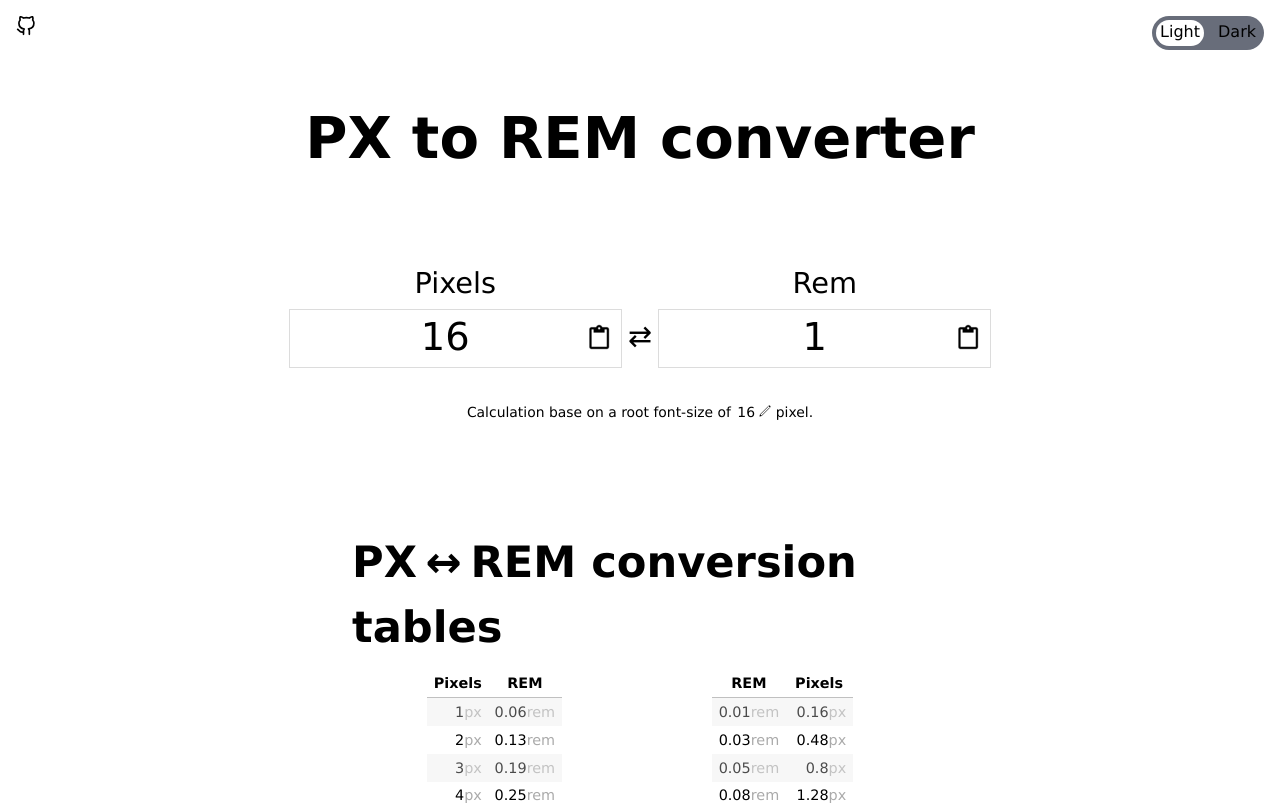
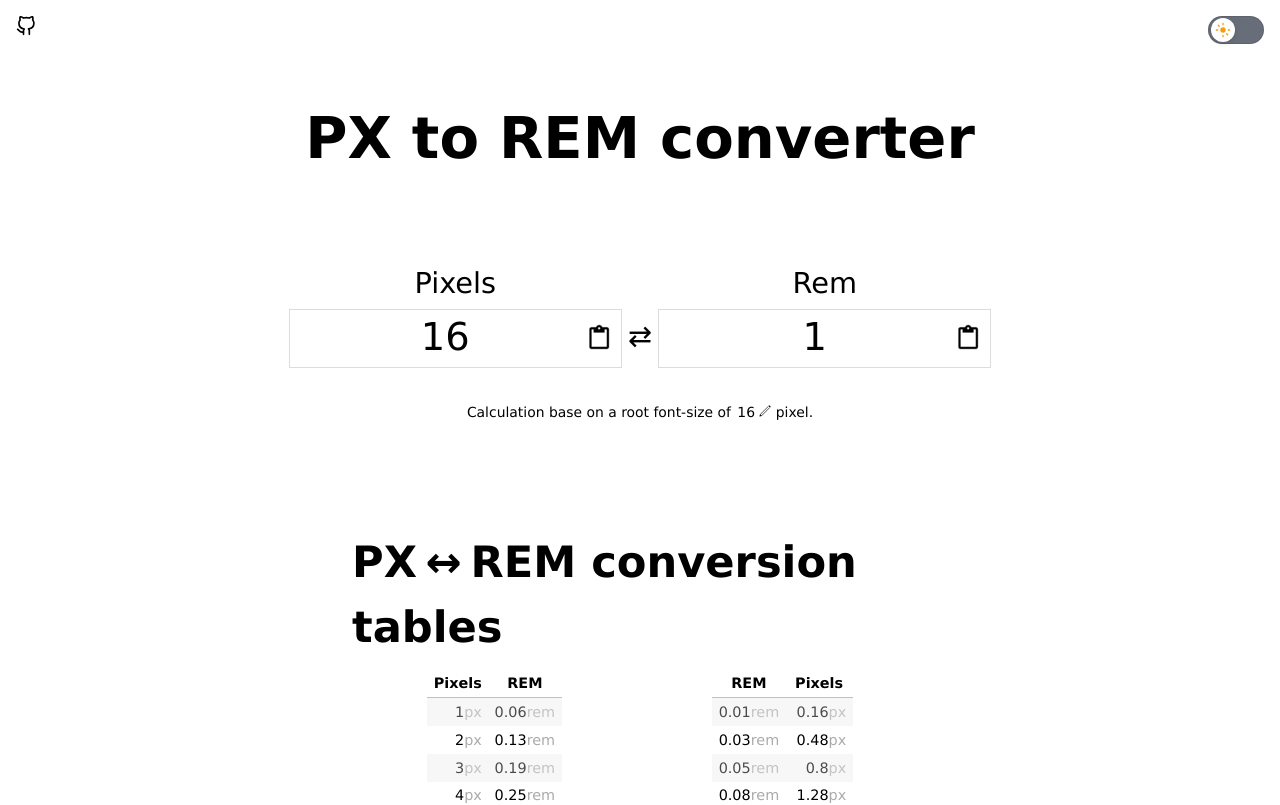
Before and after one commit to ExcitedDeveloper/pxtorem, a React (Vite) app: page / in a window 1280 px wide. Shown: the top 805 px of the page. Built offline with nearby package versions, Linux system fonts and the light colour scheme.

Commit message:
refactor: update ThemeSlider component and styles for improved toggle functionality and aesthetics

```diff
--- a/src/components/ThemeSlider/ThemeSlider.css
+++ b/src/components/ThemeSlider/ThemeSlider.css
@@ -1,97 +1,88 @@
-.slider-switch {
+.theme-toggle {
   position: absolute;
   top: 1rem;
   right: 1rem;
   display: inline-block;
-  width: 7rem;
-  height: 2.125rem;
-  color: var(--secondary-text);
-  font-size: 1rem;
+  cursor: pointer;
 }
 
-.slider-switch input {
+.theme-toggle input {
   opacity: 0;
   width: 0;
   height: 0;
+  position: absolute;
 }
 
-.slider-slider {
-  position: absolute;
-  cursor: pointer;
-  top: 0;
-  left: 0;
-  right: 0;
-  bottom: 0;
+.toggle-track {
+  width: 3.5rem;
+  height: 1.75rem;
   background-color: var(--slider-background);
-  transition: 0.4s;
+  border-radius: 1.75rem;
+  position: relative;
+  transition: background-color 0.3s ease;
+  border: 1px solid var(--border-color, rgba(0, 0, 0, 0.1));
+  display: flex;
+  align-items: center;
+  padding: 0 0.125rem;
 }
 
-.slider-slider:before {
-  position: absolute;
-  content: "";
-  height: 1.625rem;
-  width: 3rem;
-  left: 0.25rem;
-  bottom: 0.25rem;
-  background-color: var(--white);
-  transition: 0.4s;
+.toggle-thumb {
+  position: relative;
+  width: 1.5rem;
+  height: 1.5rem;
+  background-color: var(--background);
+  border-radius: 50%;
+  transition: transform 0.3s ease, background-color 0.3s ease;
+  display: flex;
+  align-items: center;
+  justify-content: center;
+  box-shadow: 0 2px 4px rgba(0, 0, 0, 0.1);
 }
 
-input:focus + .slider-slider {
-  box-shadow: 0 0 0.063rem var(--secondary);
+.sun-icon,
+.moon-icon {
+  position: absolute;
+  transition: opacity 0.3s ease, transform 0.3s ease;
+  color: #f59e0b;
 }
 
-input:checked + .slider-slider:before {
-  transform: translateX(1.625rem);
+.moon-icon {
+  color: #6366f1;
+  opacity: 0;
+  transform: scale(0.8) rotate(45deg);
 }
 
-.slider-slider.slider-round {
-  border-radius: 2.125rem;
+.sun-icon {
+  opacity: 1;
+  transform: scale(1) rotate(0deg);
 }
 
-.slider-slider.slider-round:before {
-  content: attr(data-off);
-  border-radius: 1rem;
-  position: absolute;
-  left: 0.25rem;
-  top: 0.25rem;
-  text-align: center;
+input:checked + .toggle-track {
+  background-color: var(--slider-background);
 }
 
-.slider-slider.slider-round:after {
-  content: attr(data-on);
-  border-radius: 1rem;
-  position: absolute;
-  top: 0.25rem;
-  right: 0.5rem;
+input:checked + .toggle-track .toggle-thumb {
+  transform: translateX(1.5rem);
+  background-color: var(--background);
 }
 
-.slider-switch
-  input[type="checkbox"]:checked
-  + .slider-slider.slider-round::after {
-  content: attr(data-off);
-  position: absolute;
-  top: 0.25rem;
-  left: 0.5rem;
-  color: var(--light-text);
+input:checked + .toggle-track .sun-icon {
+  opacity: 0;
+  transform: scale(0.8) rotate(-45deg);
 }
 
-.slider-switch
-  input[type="checkbox"]:checked
-  + .slider-slider.slider-round::before {
-  content: attr(data-on);
-  left: 2rem;
-  top: 0.25rem;
-  text-align: center;
-  background-color: var(--slider-button);
-  color: var(--dark-text);
+input:checked + .toggle-track .moon-icon {
+  opacity: 1;
+  transform: scale(1) rotate(0deg);
 }
 
+
 @media screen and (max-width: 895px) {
-  .slider-switch {
+  .theme-toggle {
     position: absolute;
     right: 0;
     left: 0;
     margin: auto;
+    width: fit-content;
   }
 }
--- a/src/components/ThemeSlider/ThemeSlider.tsx
+++ b/src/components/ThemeSlider/ThemeSlider.tsx
@@ -19,18 +19,25 @@ const ThemeSlider = ({ onClick }: SliderProps) => {
   }, [])
 
   return (
-    <label htmlFor="themeSlider" className="slider-switch">
+    <label htmlFor="themeSlider" className="theme-toggle">
       <input
         id="themeSlider"
         ref={themeRef}
         type="checkbox"
         onClick={onClick}
+        aria-label="Toggle dark mode"
       />
-      <span
-        className="slider-slider slider-round"
-        data-on="Dark"
-        data-off="Light"
-      />
+      <div className="toggle-track">
+        <div className="toggle-thumb">
+          <svg className="sun-icon" width="16" height="16" viewBox="0 0 24 24" fill="none">
+            <circle cx="12" cy="12" r="4" fill="currentColor"/>
+            <path d="M12 2v2M12 20v2M4.93 4.93l1.41 1.41M17.66 17.66l1.41 1.41M2 12h2M20 12h2M6.34 6.34L4.93 4.93M19.07 19.07l-1.41-1.41" stroke="currentColor" strokeWidth="2" strokeLinecap="round"/>
+          </svg>
+          <svg className="moon-icon" width="16" height="16" viewBox="0 0 24 24" fill="none">
+            <path d="M21 12.79A9 9 0 1 1 11.21 3 7 7 0 0 0 21 12.79z" fill="currentColor"/>
+          </svg>
+        </div>
+      </div>
     </label>
   )
 }
```
Also changed, not shown: .claude/settings.local.json.
